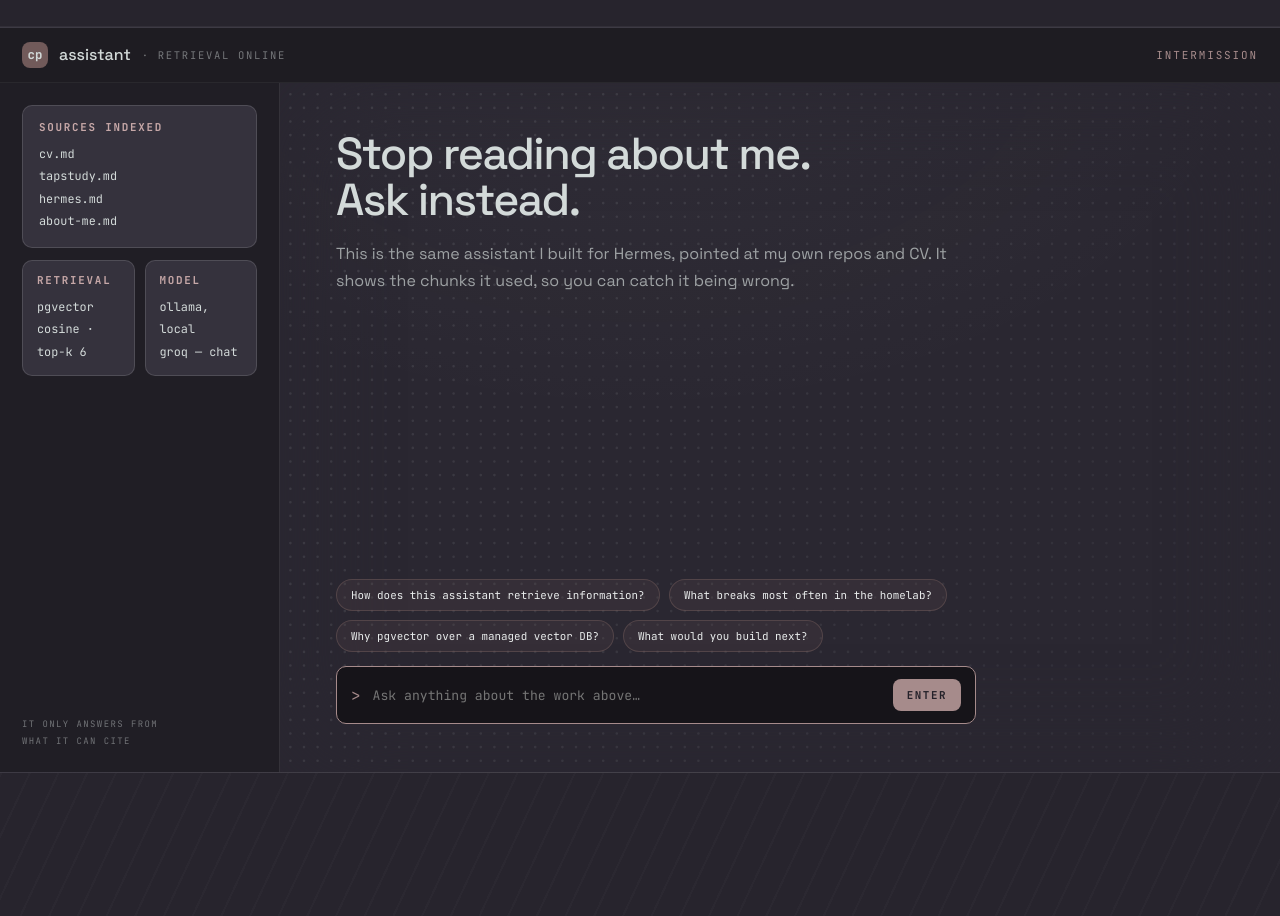
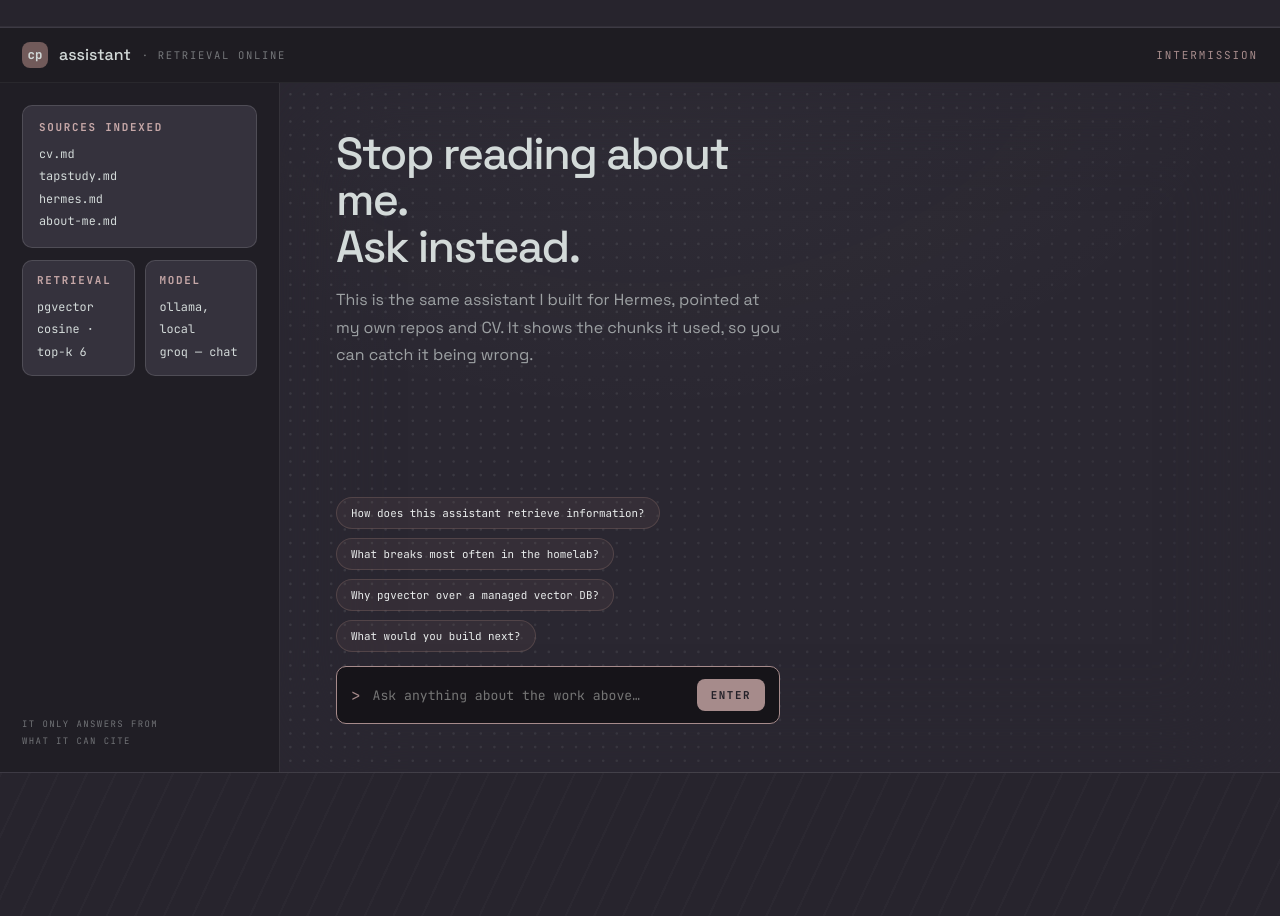
Before and after one commit to c-panagopoulos/Personal-Website, a React (Vite) app in the folder client/: page / in a window 1280 px wide. Shown: the part 5480-6396 px from the top of the page. Built offline with nearby package versions, Linux system fonts and the light colour scheme.

Commit message:
Widen assistant chat column and fix reply card blending into background

```diff
--- a/client/src/styles/global.css
+++ b/client/src/styles/global.css
@@ -1730,10 +1730,15 @@ button {
 }
 .assistant-section__main-inner {
   width: 100%;
-  max-width: 640px;
+  max-width: 50%;
   display: flex;
   flex-direction: column;
   min-height: 0;
+}
+@media (max-width: 900px) {
+  .assistant-section__main-inner {
+    max-width: 100%;
+  }
 }
 .assistant-section__title {
   margin: 0;
@@ -1795,7 +1800,13 @@ button {
 .chat-bubble__content {
   flex: 1;
   min-width: 0;
-  background: var(--scene-4);
+  /* Not var(--scene-4) — that's the same color as .assistant-section__main
+     itself (and the dot canvas is opaque-covered inside this card's own
+     background), so the card had zero visual separation from the page
+     around it. --surface-elevated is the same "raised card" token already
+     used for the sidebar cards, so this reads as a deliberately raised
+     element instead of a flat, textureless gap in the background. */
+  background: var(--surface-elevated);
   border-left: 2px solid var(--accent);
   border-radius: 12px;
   padding: 12px 16px;
```
